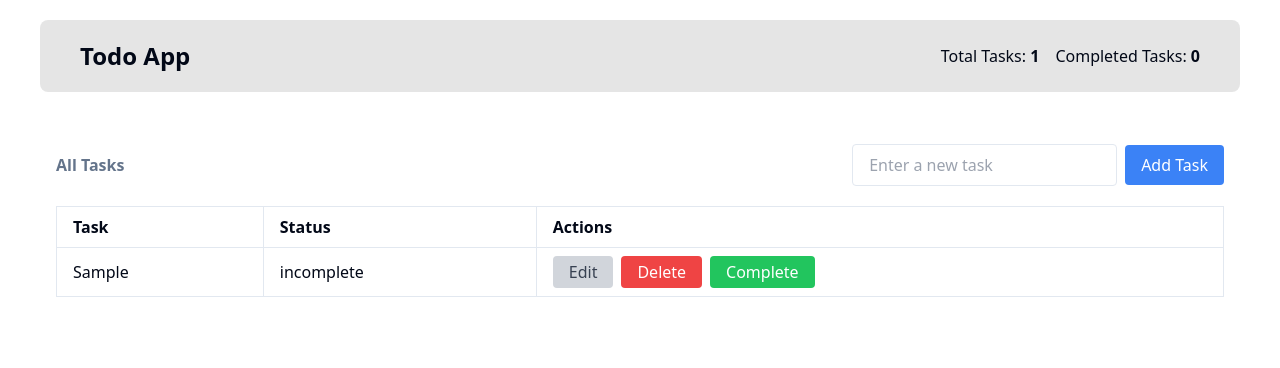
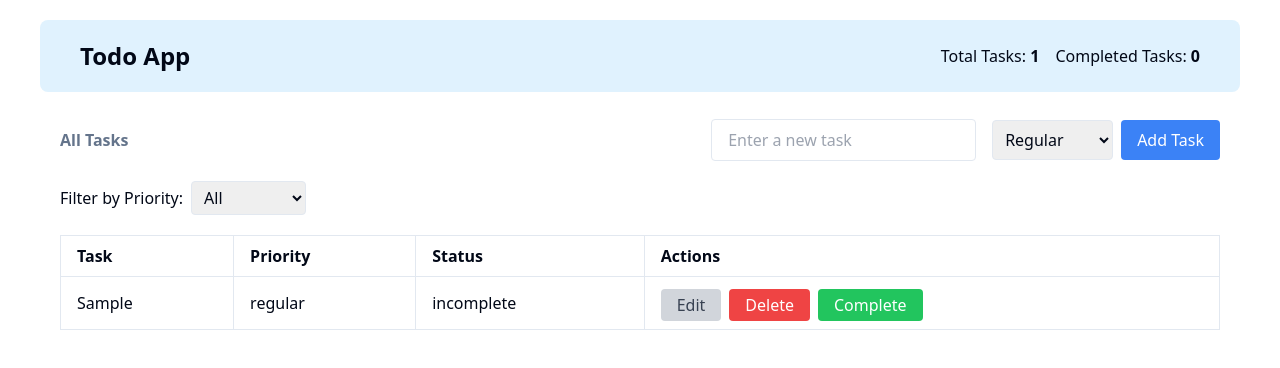
Before and after one commit to GitByImran/todo-app, a Next.js app: page /components/allTasks in a window 1280 px wide. Both pictures are taken after typing "Sample" into the empty fields and a click on the button "Add Task". Shown: the top 368 px of the page. Built offline with nearby package versions, Linux system fonts and the light colour scheme.

Commit message:
filter by priority system and some correction applied

```diff
--- a/package.json
+++ b/package.json
@@ -15,8 +15,10 @@
     "class-variance-authority": "^0.7.0",
     "clsx": "^2.1.0",
     "lucide-react": "^0.323.0",
+    "moment": "^2.30.1",
     "next": "14.1.0",
     "react": "^18",
+    "react-beautiful-dnd": "^13.1.1",
     "react-dom": "^18",
     "tailwind-merge": "^2.2.1",
     "tailwindcss-animate": "^1.0.7"
--- /dev/null
+++ b/src/pages/components/addTask.tsx
@@ -0,0 +1,57 @@
+import React, { useState } from "react";
+import { useTaskContext } from "../context/taskContext";
+import moment from "moment";
+
+const AddTask = () => {
+  const { addTask } = useTaskContext();
+  const [newTaskText, setNewTaskText] = useState<string>("");
+  const [priority, setPriority] = useState<string>("regular");
+
+  const handleAddTask = () => {
+    if (newTaskText.trim() !== "") {
+      const newTask = {
+        id: Math.random().toString(36).substr(2, 9),
+        text: newTaskText,
+        status: "incomplete",
+        addedTime: moment().format("MMMM Do YYYY, h:mm:ss a"),
+        priority: priority,
+      };
+      addTask(newTask);
+      setNewTaskText("");
+      setPriority("regular");
+    }
+  };
+
+  return (
+    <div>
+      <div className="mb-5 space-y-2">
+        <input
+          type="text"
+          value={newTaskText}
+          onChange={(e) => setNewTaskText(e.target.value)}
+          placeholder="Enter a new task"
+          className="border outline-blue-500 rounded px-4 py-2 mr-2"
+        />
+        <select
+          value={priority}
+          onChange={(e) => setPriority(e.target.value)}
+          className="h-10 border outline-blue-500 rounded px-2 py-1 mx-2"
+        >
+          <option value="" disabled>
+            Set Priority
+          </option>
+          <option value="regular">Regular</option>
+          <option value="important">Important</option>
+        </select>
+        <button
+          onClick={handleAddTask}
+          className="bg-blue-500 text-white px-4 py-2 rounded"
+        >
+          Add Task
+        </button>
+      </div>
+    </div>
+  );
+};
+
+export default AddTask;
--- a/src/pages/components/allTasks.tsx
+++ b/src/pages/components/allTasks.tsx
@@ -1,22 +1,13 @@
+// AllTasks.jsx
 import React, { useState } from "react";
 import { useTaskContext } from "../context/taskContext";
+import AddTask from "./addTask";
 
 const AllTasks: React.FC = () => {
-  const { tasks, addTask, deleteTask, editTask, completeTask } =
-    useTaskContext();
-  const [newTaskText, setNewTaskText] = useState<string>("");
+  const { tasks, deleteTask, editTask, completeTask } = useTaskContext();
   const [editedTaskId, setEditedTaskId] = useState<string | null>(null);
   const [editedTaskText, setEditedTaskText] = useState<string>("");
-
-  const handleAddTask = () => {
-    const newTask = {
-      id: Math.random().toString(36).substr(2, 9),
-      text: newTaskText,
-      status: "incomplete",
-    };
-    addTask(newTask);
-    setNewTaskText("");
-  };
+  const [filterPriority, setFilterPriority] = useState<string>("");
 
   const handleEdit = (taskId: string, currentText: string) => {
     setEditedTaskId(taskId);
@@ -35,37 +26,43 @@ const AllTasks: React.FC = () => {
     setEditedTaskText("");
   };
 
+  const filteredTasks = filterPriority
+    ? tasks.filter((task: any) => task.priority === filterPriority)
+    : tasks;
+
   return (
-    <div className="container mx-auto px-4 py-8">
-      <div className="flex items-baseline justify-between">
+    <div className="container mx-auto px-5">
+      <div className="flex flex-col-reverse sm:flex-row items-baseline justify-between">
         <h2 className="font-bold text-muted-foreground">All Tasks</h2>
-        <div className="mb-5">
-          <input
-            type="text"
-            value={newTaskText}
-            onChange={(e) => setNewTaskText(e.target.value)}
-            placeholder="Enter a new task"
-            className="border rounded px-4 py-2 mr-2"
-          />
-          <button
-            onClick={handleAddTask}
-            className="bg-blue-500 text-white px-4 py-2 rounded"
-          >
-            Add Task
-          </button>
-        </div>
+        <AddTask />
       </div>
-      <div className="overflow-x-auto">
+      <div className="mb-5">
+        <label htmlFor="priorityFilter" className="mr-2">
+          Filter by Priority:
+        </label>
+        <select
+          id="priorityFilter"
+          value={filterPriority}
+          onChange={(e) => setFilterPriority(e.target.value)}
+          className="border outline-blue-500 rounded px-2 py-1"
+        >
+          <option value="">All</option>
+          <option value="regular">Regular</option>
+          <option value="important">Important</option>
+        </select>
+      </div>
+      <div className="overflow-x-auto my-5">
         <table className="table-auto w-full">
           <thead>
             <tr>
               <th className="px-4 py-2 text-left border">Task</th>
+              <th className="px-4 py-2 text-left border">Priority</th>
               <th className="px-4 py-2 text-left border">Status</th>
               <th className="px-4 py-2 text-left border">Actions</th>
             </tr>
           </thead>
           <tbody>
-            {tasks.map((task) => (
+            {filteredTasks.map((task: any) => (
               <tr key={task.id}>
                 <td className="border px-4 py-2">
                   {editedTaskId === task.id ? (
@@ -79,6 +76,7 @@ const AllTasks: React.FC = () => {
                     task.text
                   )}
                 </td>
+                <td className="border px-4 py-2">{task.priority}</td>
                 <td className="border px-4 py-2">{task.status}</td>
                 <td className="border px-4 py-2">
                   {editedTaskId === task.id ? (
@@ -97,7 +95,7 @@ const AllTasks: React.FC = () => {
                       </button>
                     </>
                   ) : (
-                    <>
+                    <div className="space-y-1">
                       <button
                         onClick={() => handleEdit(task.id, task.text)}
                         className="bg-gray-300 text-gray-700 px-4 py-1 rounded mr-2"
@@ -118,7 +116,7 @@ const AllTasks: React.FC = () => {
                           Complete
                         </button>
                       )}
-                    </>
+                    </div>
                   )}
                 </td>
               </tr>
--- a/src/pages/shared/appbar.tsx
+++ b/src/pages/shared/appbar.tsx
@@ -1,4 +1,4 @@
-import React, { useEffect, useState } from "react";
+import React from "react";
 import { useTaskContext } from "../context/taskContext";
 
 const Appbar = () => {
@@ -10,8 +10,8 @@ const Appbar = () => {
   ).length;
 
   return (
-    <nav className="backdrop-blur-xl bg-black/10 max-w-[1200px] mx-auto px-10 py-5 my-5 rounded-lg">
-      <div className="flex items-center justify-between">
+    <nav className="backdrop-blur-xl bg-sky-100 max-w-[1200px] mx-5 sm:mx-auto px-10 py-5 my-5 rounded-lg">
+      <div className="flex flex-col sm:flex-row gap-2 items-center justify-between">
         <h2 className="logo capitalize font-bold text-2xl">todo app</h2>
         <div className="flex items-center">
           <div className="mr-4">
```
Also changed, not shown: 1 other file (tests, documents, lock files or other folders).
